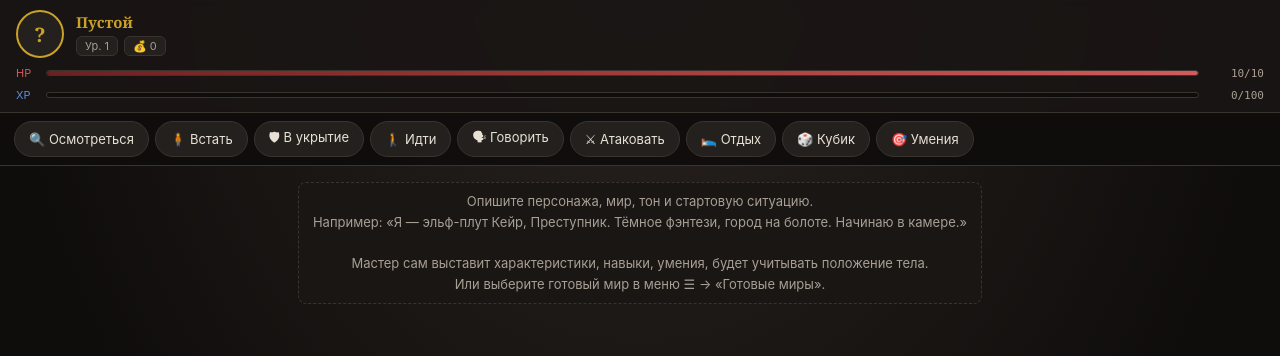
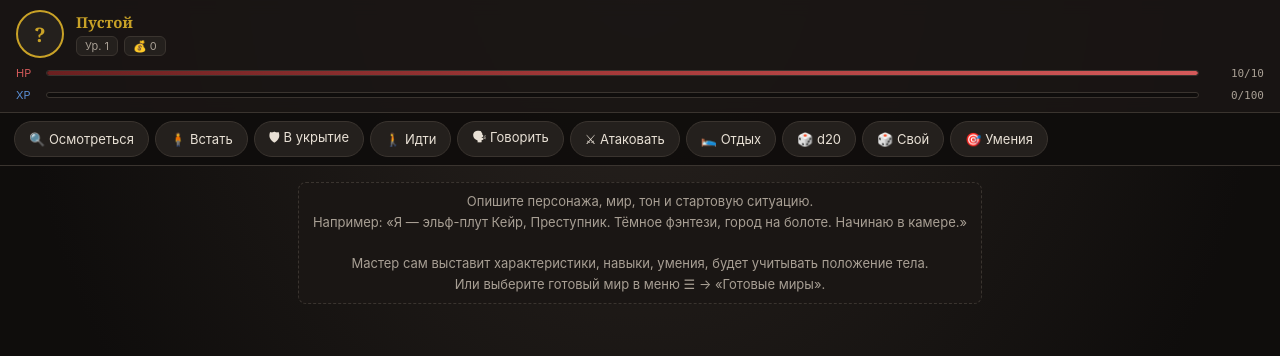
Before and after one commit to ltishal/Rpg, a Flask app: page / in a window 1280 px wide. Shown: the part 65-421 px from the top of the page. Run offline with Flask 3, Linux system fonts and the light colour scheme.

Commit message:
Update index.html

```diff
--- a/templates/index.html
+++ b/templates/index.html
@@ -250,7 +250,8 @@
   <button class="quick-btn" data-quick="Я обращаюсь к ближайшему NPC.">🗣 Говорить</button>
   <button class="quick-btn" data-quick="Я атакую ближайшего противника!">⚔ Атаковать</button>
   <button class="quick-btn" data-quick="Я устраиваю короткий привал.">🛌 Отдых</button>
-  <button class="quick-btn" data-quick="/roll 1d20">🎲 Кубик</button>
+  <button class="quick-btn" data-quick="/roll 1d20">🎲 d20</button>
+  <button class="quick-btn" id="quick-custom-roll">🎲 Свой</button>
   <button class="quick-btn" data-quick="/skills">🎯 Умения</button>
 </div>
 
```
